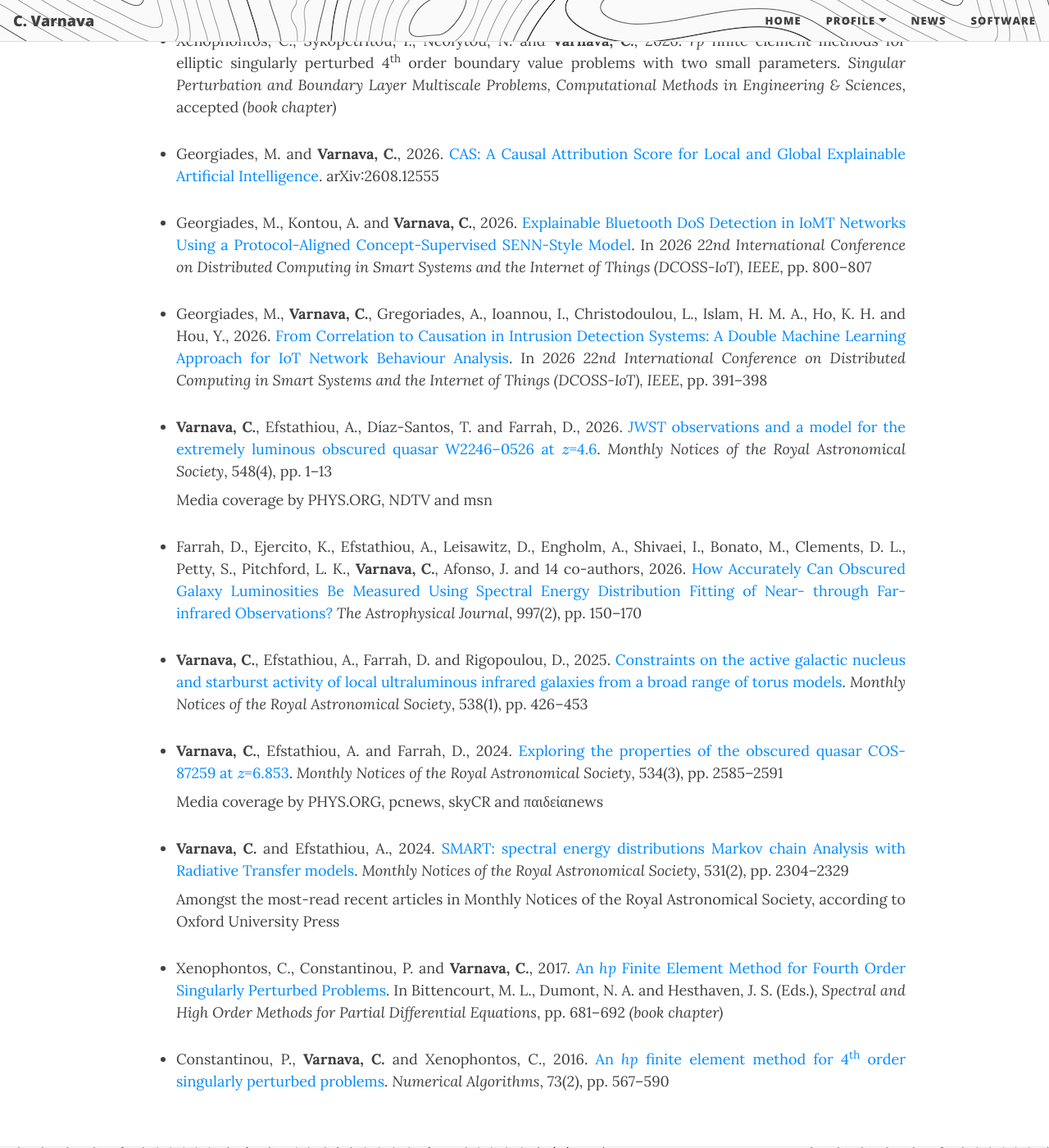
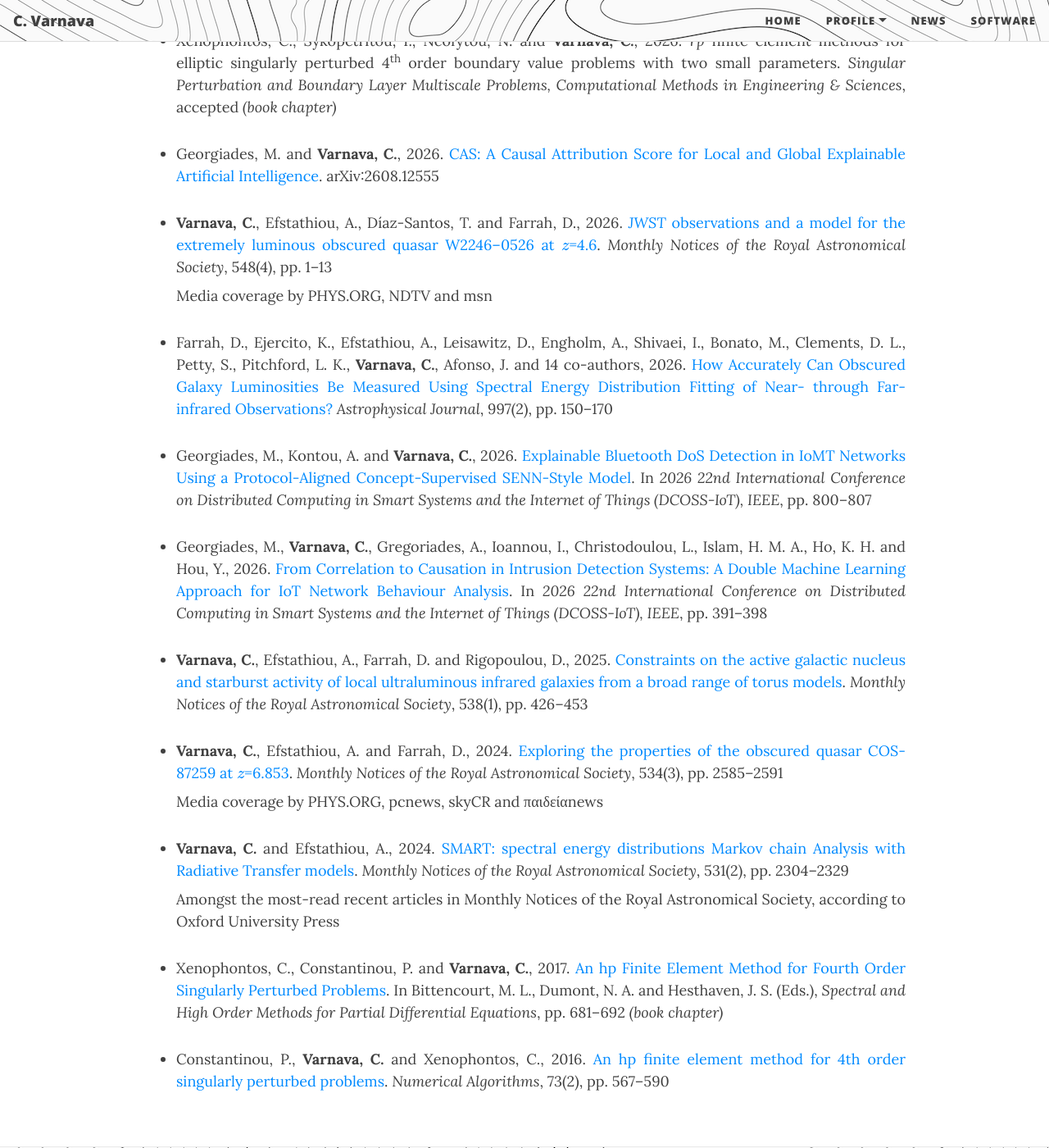
Before and after one commit to ch-var/ch-var.github.io, a Jekyll site: the page built from publications.html, in a window 1280 px wide and 1400 px high, scrolled down 240 px. Shown: the whole window at 82% size. Built offline with Jekyll 4.4.1, drawn with Linux system fonts in a browser that asks for light colours; formulas are drawn with MathJax 3.

Commit message:
Update publications.html

```diff
--- a/publications.html
+++ b/publications.html
@@ -27,14 +27,14 @@ mathjax: true
 <p></p>
 <li class="responsive-margin">Georgiades, M. and <b>Varnava, C.</b>, 2026. <a href="https://arxiv.org/abs/2608.12555">CAS: A Causal Attribution Score for Local and Global Explainable Artificial Intelligence</a>. arXiv:2608.12555</li>
 <p></p>
+<li class="responsive-margin" style="margin-bottom: 8px;"><b>Varnava, C.</b>, Efstathiou, A., Díaz-Santos, T. and Farrah, D., 2026. <a href="https://doi.org/10.1093/mnras/stag795"><i>JWST</i> observations and a model for the extremely luminous obscured quasar W2246–0526 at \(z\)=4.6</a>. <i>Monthly Notices of the Royal Astronomical Society</i>, 548(4), pp. 1–13</li>
+<p align='justify' class="responsive-margin" style="margin-top: 0px;">Media coverage by PHYS.ORG, NDTV and msn</p>
+<p></p>
+<li class="responsive-margin">Farrah, D., Ejercito, K., Efstathiou, A., Leisawitz, D., Engholm, A., Shivaei, I., Bonato, M., Clements, D. L., Petty, S., Pitchford, L. K., <b>Varnava, C.</b>, Afonso, J. and 14 co-authors, 2026. <a href="https://doi.org/10.3847/1538-4357/ae21cd">How Accurately Can Obscured Galaxy Luminosities Be Measured Using Spectral Energy Distribution Fitting of Near- through Far-infrared Observations?</a> <i>Astrophysical Journal</i>, 997(2), pp. 150–170</li>
+<p></p>
 <li class="responsive-margin">Georgiades, M., Kontou, A. and <b>Varnava, C.</b>, 2026. <a href="https://doi.org/10.1109/DCOSS-IoT69657.2026.00123">Explainable Bluetooth DoS Detection in IoMT Networks Using a Protocol-Aligned Concept-Supervised SENN-Style Model</a>. In <i>2026 22nd International Conference on Distributed Computing in Smart Systems and the Internet of Things (DCOSS-IoT), IEEE</i>, pp. 800–807</li>
 <p></p>
 <li class="responsive-margin">Georgiades, M., <b>Varnava, C.</b>, Gregoriades, A., Ioannou, I., Christodoulou, L., Islam, H. M. A., Ho, K. H. and Hou, Y., 2026. <a href="https://doi.org/10.1109/DCOSS-IoT69657.2026.00071">From Correlation to Causation in Intrusion Detection Systems: A Double Machine Learning Approach for IoT Network Behaviour Analysis</a>. In <i>2026 22nd International Conference on Distributed Computing in Smart Systems and the Internet of Things (DCOSS-IoT), IEEE</i>, pp. 391–398</li>
-<p></p>
-<li class="responsive-margin" style="margin-bottom: 8px;"><b>Varnava, C.</b>, Efstathiou, A., Díaz-Santos, T. and Farrah, D., 2026. <a href="https://doi.org/10.1093/mnras/stag795"><i>JWST</i> observations and a model for the extremely luminous obscured quasar W2246–0526 at \(z\)=4.6</a>. <i>Monthly Notices of the Royal Astronomical Society</i>, 548(4), pp. 1–13</li>
-<p align='justify' class="responsive-margin" style="margin-top: 0px;">Media coverage by PHYS.ORG, NDTV and msn</p>
-<p></p>
-<li class="responsive-margin">Farrah, D., Ejercito, K., Efstathiou, A., Leisawitz, D., Engholm, A., Shivaei, I., Bonato, M., Clements, D. L., Petty, S., Pitchford, L. K., <b>Varnava, C.</b>, Afonso, J. and 14 co-authors, 2026. <a href="https://doi.org/10.3847/1538-4357/ae21cd">How Accurately Can Obscured Galaxy Luminosities Be Measured Using Spectral Energy Distribution Fitting of Near- through Far-infrared Observations?</a> <i>The Astrophysical Journal</i>, 997(2), pp. 150–170</li>
 <p></p>
 <li class="responsive-margin"><b>Varnava, C.</b>, Efstathiou, A., Farrah, D. and Rigopoulou, D., 2025. <a href="https://doi.org/10.1093/mnras/staf319">Constraints on the active galactic nucleus and starburst activity of local ultraluminous infrared galaxies from a broad range of torus models</a>. <i>Monthly Notices of the Royal Astronomical Society</i>, 538(1), pp. 426–453</li>
 <p></p>
@@ -44,9 +44,9 @@ mathjax: true
 <li class="responsive-margin" style="margin-bottom: 8px;"><b>Varnava, C.</b> and Efstathiou, A., 2024. <a href="https://doi.org/10.1093/mnras/stae1141">SMART: spectral energy distributions Markov chain Analysis with Radiative Transfer models</a>. <i>Monthly Notices of the Royal Astronomical Society</i>, 531(2), pp. 2304–2329</li>
 <p align='justify' class="responsive-margin" style="margin-top: 0px; margin-bottom: 8px;">Amongst the most-read recent articles in Monthly Notices of the Royal Astronomical Society, according to Oxford University Press</a></p>
 <p></p>
-<li class="responsive-margin">Xenophontos, C., Constantinou, P. and <b>Varnava, C.</b>, 2017. <a href="https://doi.org/10.1007/978-3-319-65870-4_49">An <i>hp</i> Finite Element Method for Fourth Order Singularly Perturbed Problems</a>. In Bittencourt, M. L., Dumont, N. A. and Hesthaven, J. S. (Eds.), <i>Spectral and High Order Methods for Partial Differential Equations</i>, pp. 681–692 <i>(book chapter)</i></li>
+<li class="responsive-margin">Xenophontos, C., Constantinou, P. and <b>Varnava, C.</b>, 2017. <a href="https://doi.org/10.1007/978-3-319-65870-4_49">An hp Finite Element Method for Fourth Order Singularly Perturbed Problems</a>. In Bittencourt, M. L., Dumont, N. A. and Hesthaven, J. S. (Eds.), <i>Spectral and High Order Methods for Partial Differential Equations</i>, pp. 681–692 <i>(book chapter)</i></li>
 <p></p>
-<li class="responsive-margin">Constantinou, P., <b>Varnava, C.</b> and Xenophontos, C., 2016. <a href="https://doi.org/10.1007/s11075-016-0108-9">An <i>hp</i> finite element method for 4<sup>th</sup> order singularly perturbed problems</a>. <i>Numerical Algorithms</i>, 73(2), pp. 567–590</li>
+<li class="responsive-margin">Constantinou, P., <b>Varnava, C.</b> and Xenophontos, C., 2016. <a href="https://doi.org/10.1007/s11075-016-0108-9">An hp finite element method for 4th order singularly perturbed problems</a>. <i>Numerical Algorithms</i>, 73(2), pp. 567–590</li>
 </ul>
 
 <style>
```
